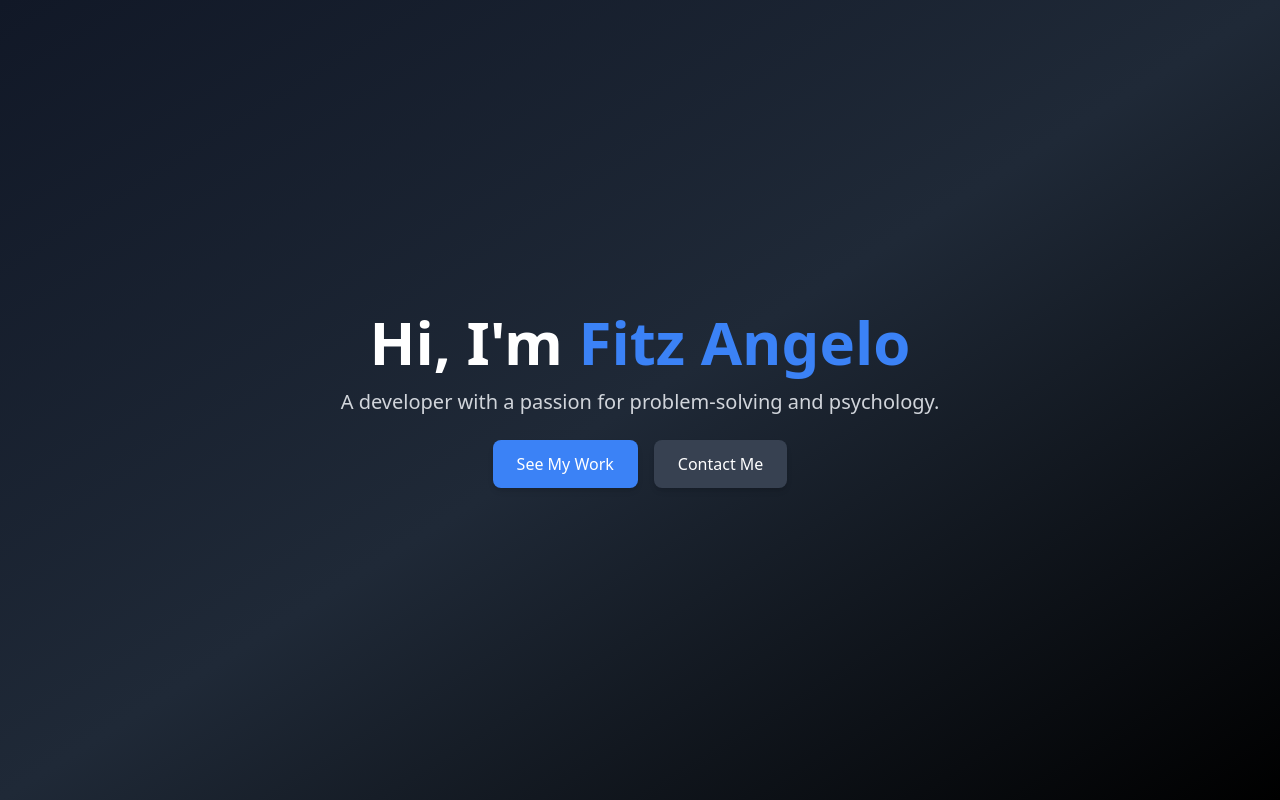
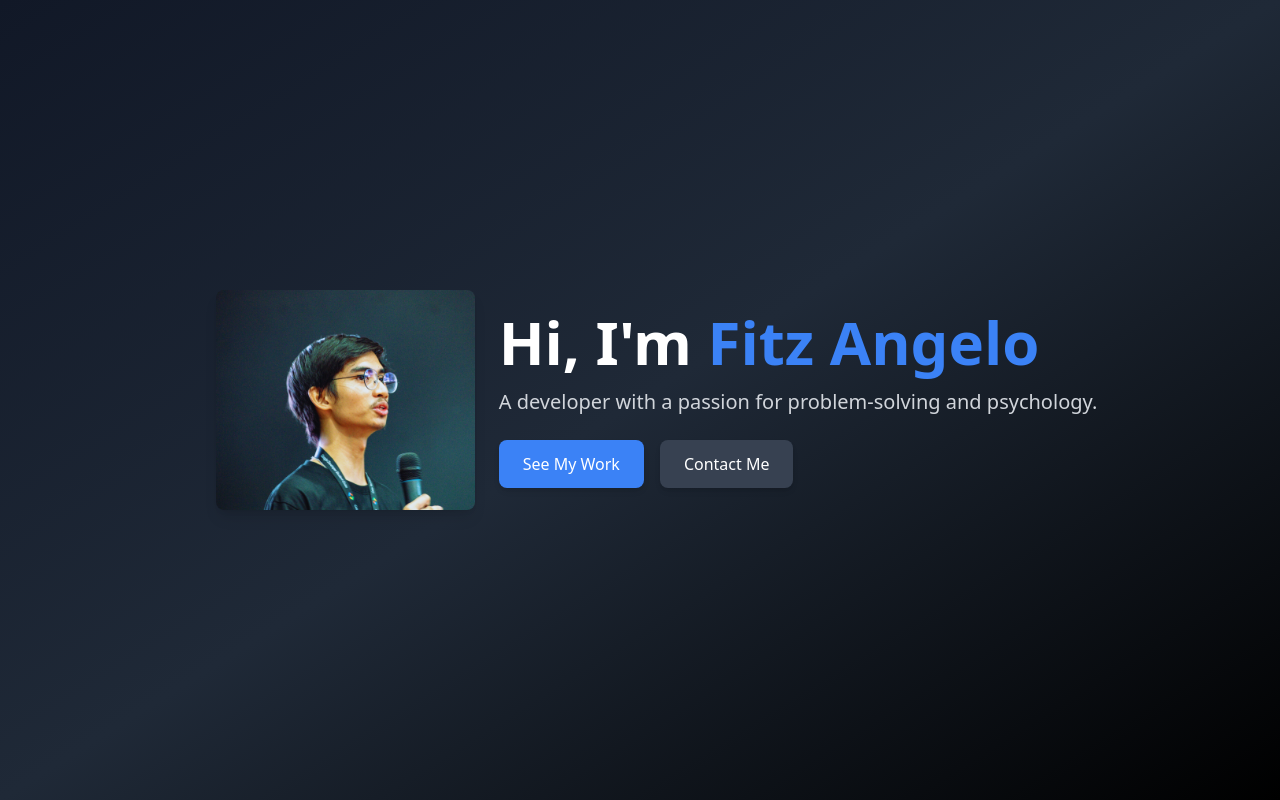
Before and after one commit to kulaizki/portfolio, a SvelteKit app: page / in a window 1280 px wide. Built offline with nearby package versions, Linux system fonts and the light colour scheme.

Commit message:
feat: add hero image

```diff
--- a/src/routes/+page.svelte
+++ b/src/routes/+page.svelte
@@ -1,12 +1,20 @@
 <section class="bg-gradient-to-br from-gray-900 via-gray-800 to-black text-white min-h-screen flex items-center justify-center">
-  <div class="max-w-4xl text-center px-6">
+  <div class="max-w-4xl px-6 flex flex-col md:flex-row items-center text-center md:text-left md:gap-6">
+    <div class="md:w-1/3 mb-6 md:mb-0">
+      <img
+        src="/images/fitz_speaker.jpg"
+        alt="Fitz Angelo"
+        class="w-48 md:w-64 lg:w-72 max-w-full rounded-lg mx-auto md:mx-0 md:mr-6 shadow-lg object-cover"
+      />
+    </div>
+    <div class="md:w-2/3">
       <h1 class="text-4xl md:text-6xl font-bold leading-tight">
         Hi, I'm <span class="text-blue-500">Fitz Angelo</span>
       </h1>
-    <p class="mt-4 text-lg md:text-xl text-gray-300">
+      <p class="mt-4 text-lg md:text-xl text-gray-300 md:whitespace-nowrap">
         A developer with a passion for problem-solving and psychology.
       </p>
-    <div class="mt-6 flex justify-center space-x-4">
+      <div class="mt-6 flex justify-center md:justify-start space-x-4">
         <a
           href="#projects"
           class="px-6 py-3 bg-blue-500 text-white rounded-lg shadow-md hover:bg-blue-600 transition"
@@ -21,4 +29,5 @@
         </a>
       </div>
     </div>
+  </div>
 </section>
```
Also changed, not shown: static/images/fitz_speaker.jpg (added). Lines whose indentation alone changed are shown as unchanged.
